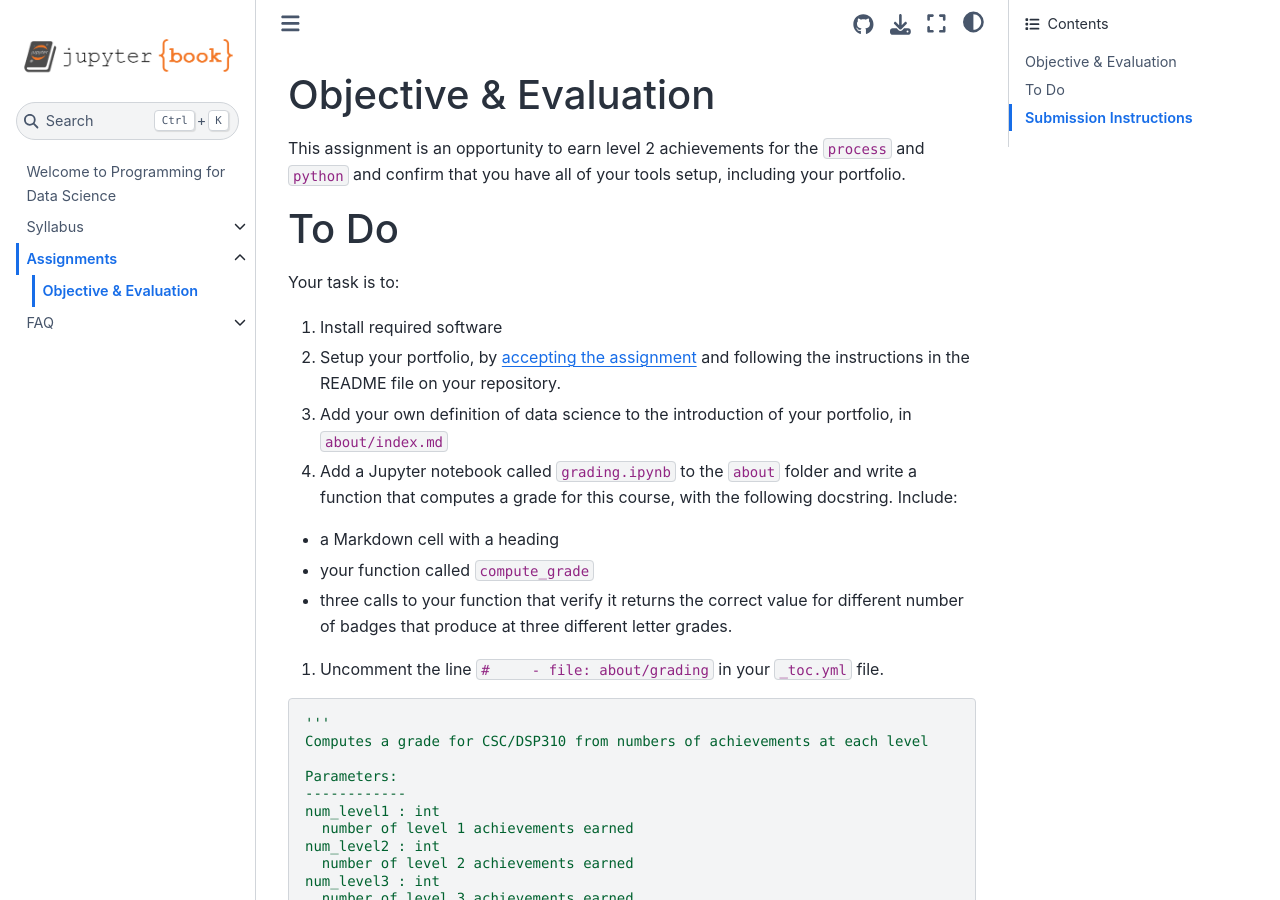
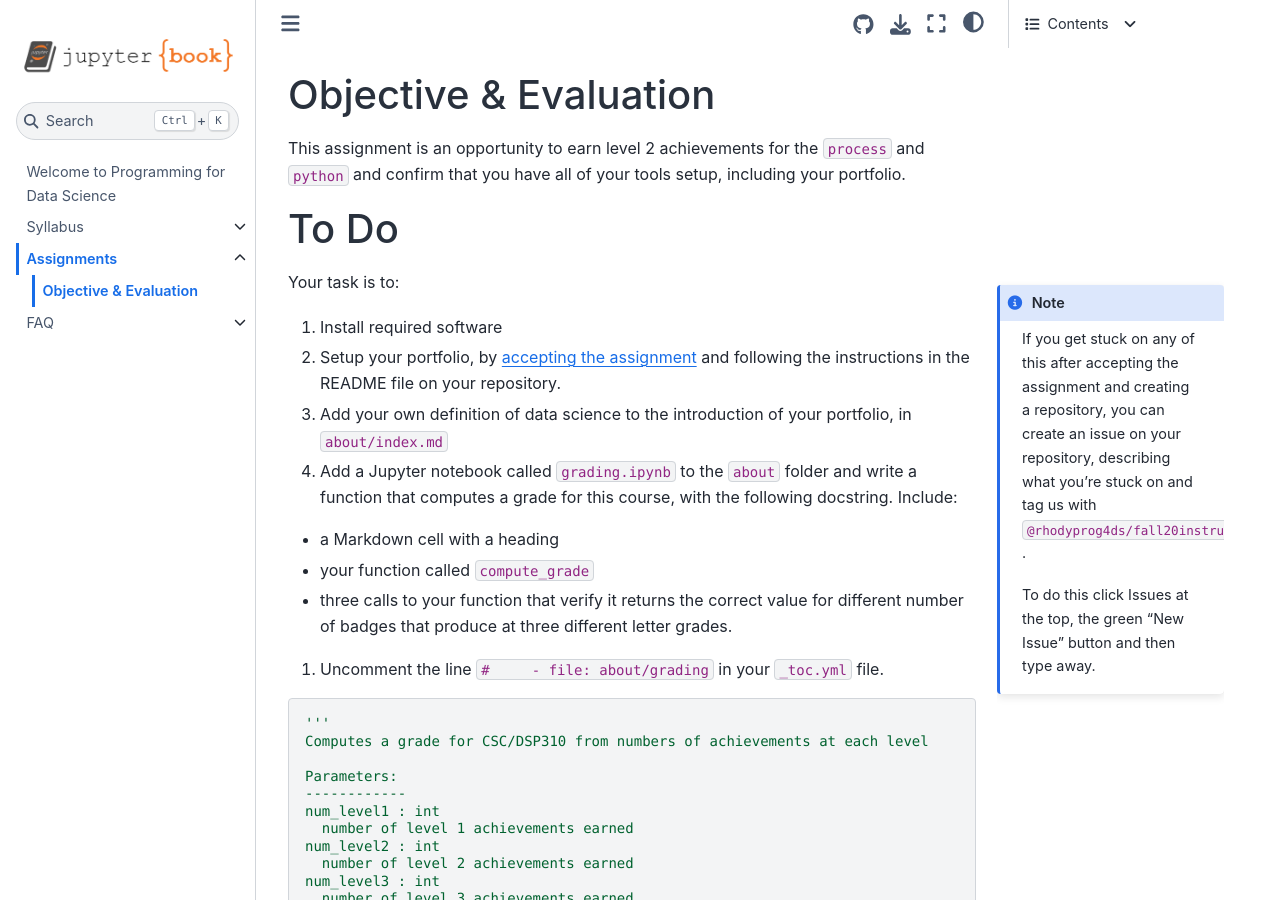
Before and after one commit to rhodyprog4ds/BrownFall20, a Jupyter Book: the page built from assignments/01-python-syllabus.md, in a window 1280 px wide and 900 px high. Built offline with Jupyter Book 1.0.4 settings and Sphinx 7.4.7 and the Sphinx Book theme 1.1.4, drawn with Linux system fonts in a browser that asks for light colours; pages that are not in the unit, such as notebooks, are missing from menus.

Commit message:
note issues for help

`````diff
--- a/assignments/01-python-syllabus.md
+++ b/assignments/01-python-syllabus.md
@@ -4,6 +4,14 @@
 This assignment is an opportunity to earn level 2 achievements for the `process` and `python` and confirm that you have all of your tools setup, including your portfolio.
 
 ## To Do
+
+````{margin}
+```{note}
+If you get stuck on any of this after accepting the assignment and creating a repository, you can create an issue on your repository, describing what you're stuck on and tag us with `@rhodyprog4ds/fall20instructors`.
+
+To do this click Issues at the top, the green "New Issue" button and then type away.
+```
+````
 
 Your task is to:
 1. Install required software
`````
